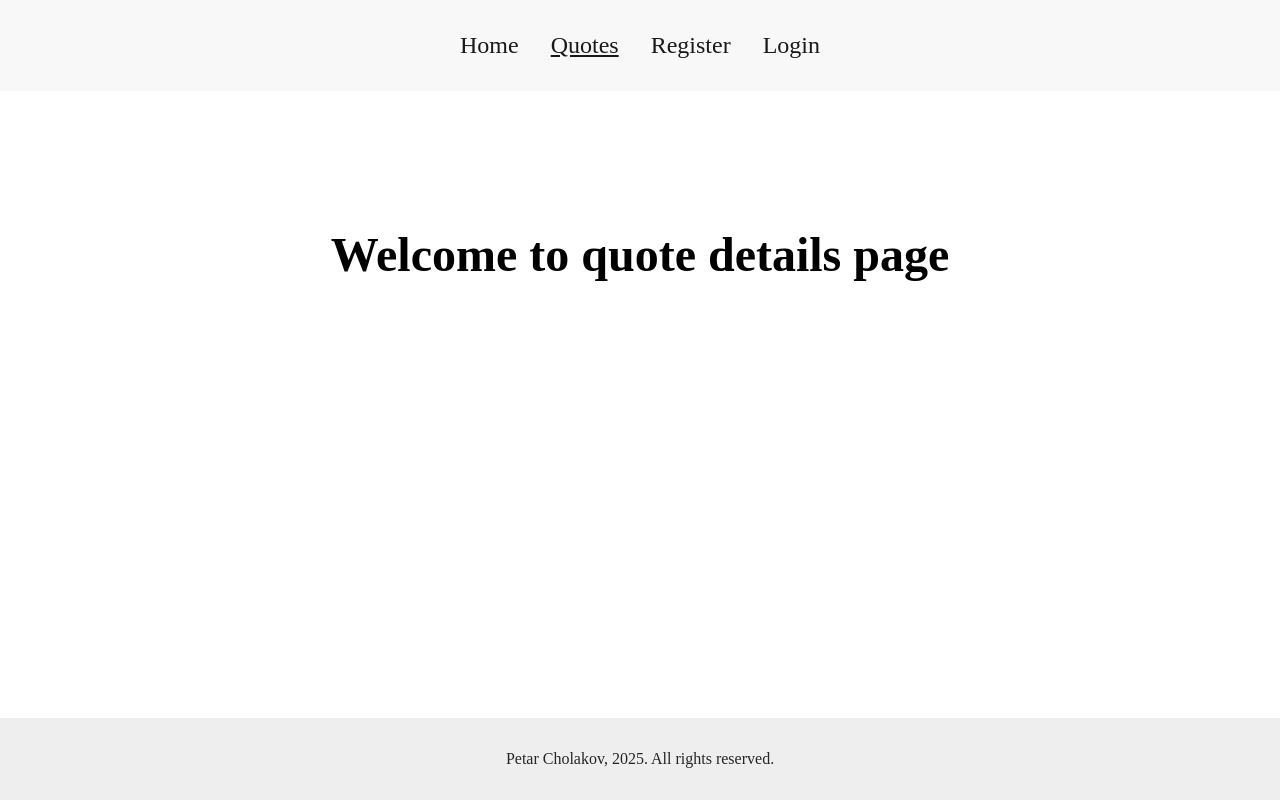
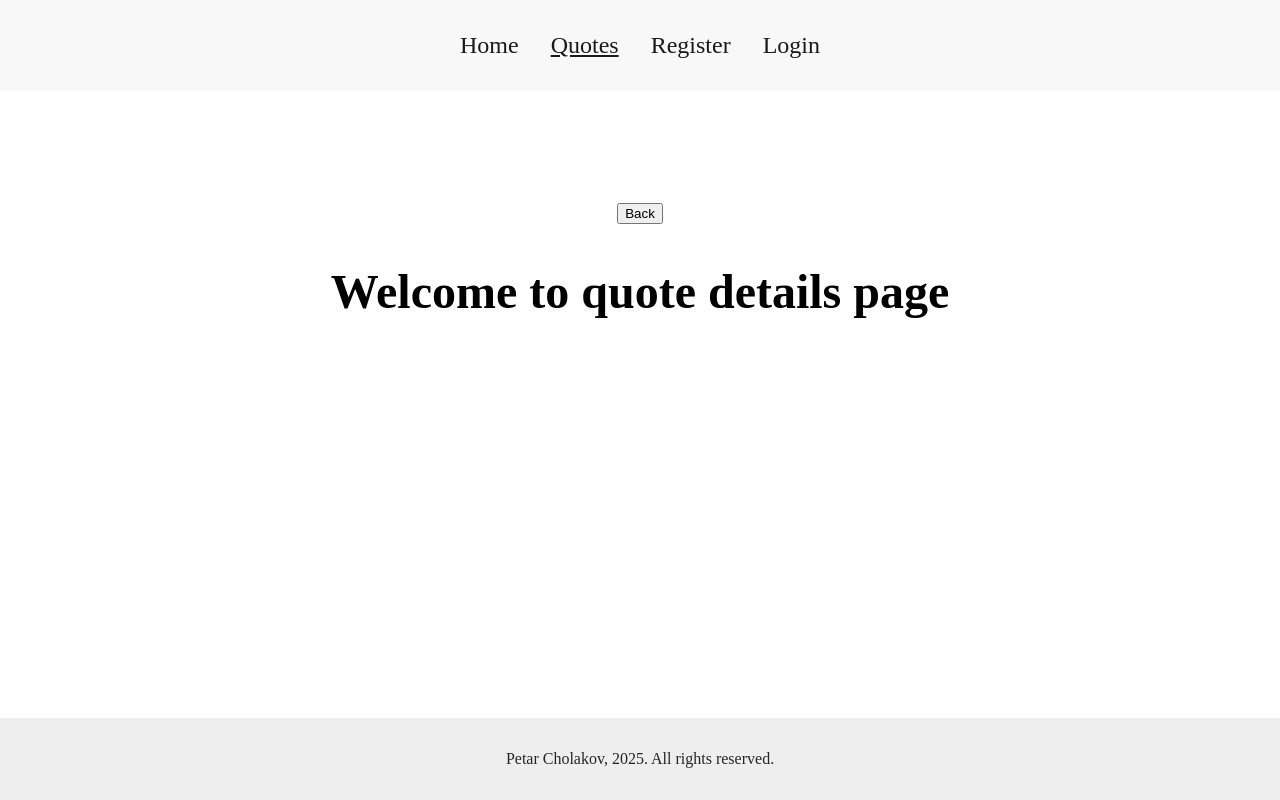
Before and after one commit to fanerotim/Quotes, a React (Vite) app in the folder client/vite-project/: page /quotes/1 in a window 1280 px wide. Built offline with nearby package versions, Linux system fonts and the light colour scheme; no server answers.

Commit message:
create a BackButton comp and add it to QuoteDetails

```diff
--- a/client/vite-project/src/components/quote-card/QuoteCard.jsx
+++ b/client/vite-project/src/components/quote-card/QuoteCard.jsx
@@ -3,8 +3,7 @@ import './QuoteCard.scss'
 const QuoteCard = ({ quote, clickHandler }) => {
 
     return (
-        <article
-            key={quote.id}>
+        <article>
             <li>{quote.text}</li>
             <h2>{quote.author}</h2>
             <button onClick={() => {
--- a/client/vite-project/src/components/quote-details/QuoteDetails.jsx
+++ b/client/vite-project/src/components/quote-details/QuoteDetails.jsx
@@ -5,6 +5,7 @@ import { useEffect, useState } from "react";
 import EditButton from "../buttons/edit-btn/EditButton";
 import DeleteButton from "../buttons/delete-btn/DeleteButton";
 import { useAuthContext } from '../../hooks/useAuthContext';
+import BackButton from './back-button/BackButton';
 
 const QuoteDetails = () => {
 
@@ -23,6 +24,7 @@ const QuoteDetails = () => {
 
     return (
         <section className="quote-details__container">
+            <BackButton/>
             <h1>Welcome to quote details page</h1>
             <h2>{quote?.text}</h2>
             <h3>{quote?.author}</h3>
--- /dev/null
+++ b/client/vite-project/src/components/quote-details/back-button/BackButton.jsx
@@ -0,0 +1,14 @@
+import './BackButton.scss';
+
+const BackButton = () => {
+
+    console.log(history.state)
+
+    return (
+        <button>
+            Back
+        </button>
+    )
+}
+
+export default BackButton;
```
Also changed, not shown: client/vite-project/src/components/quote-details/back-button/BackButton.scss (added).
